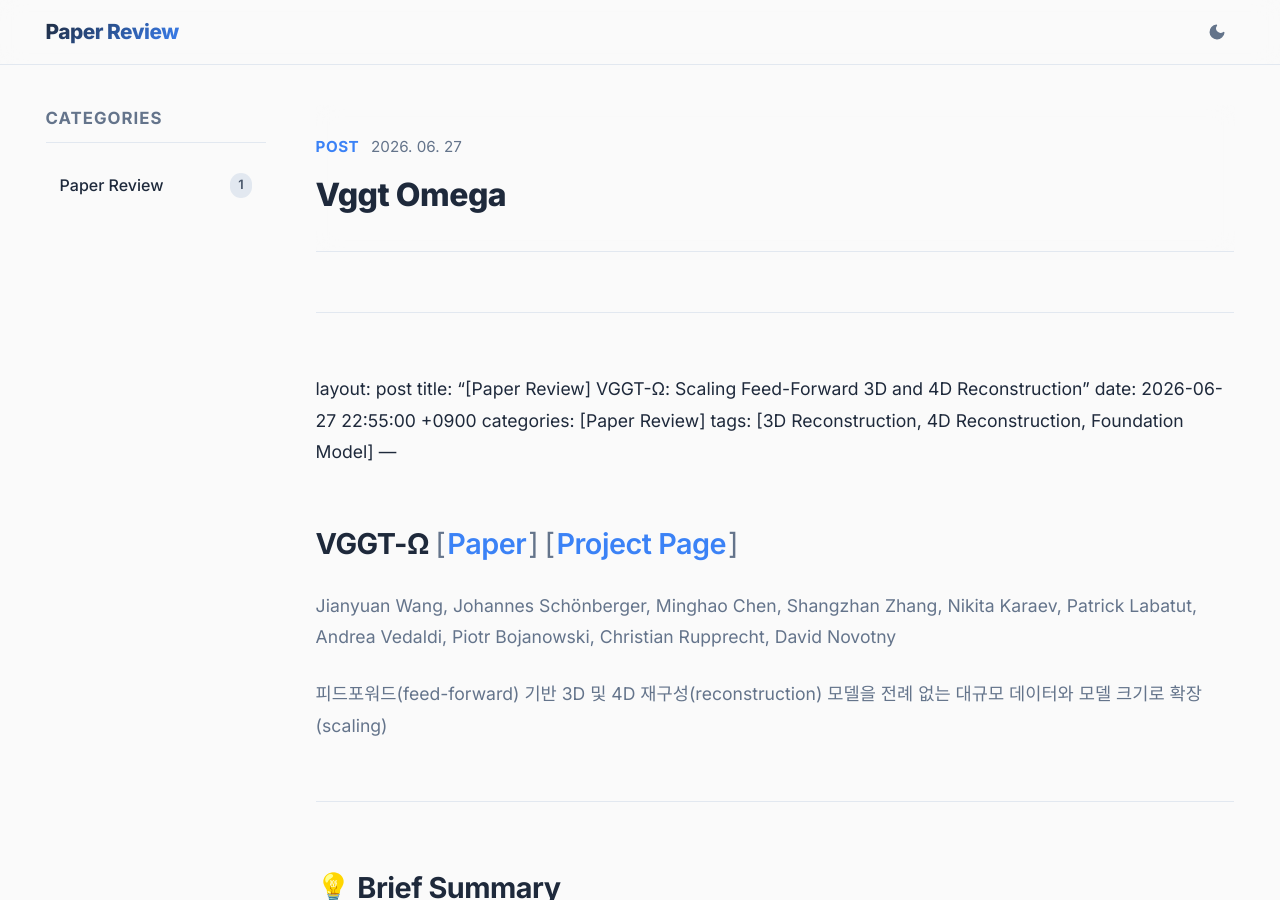
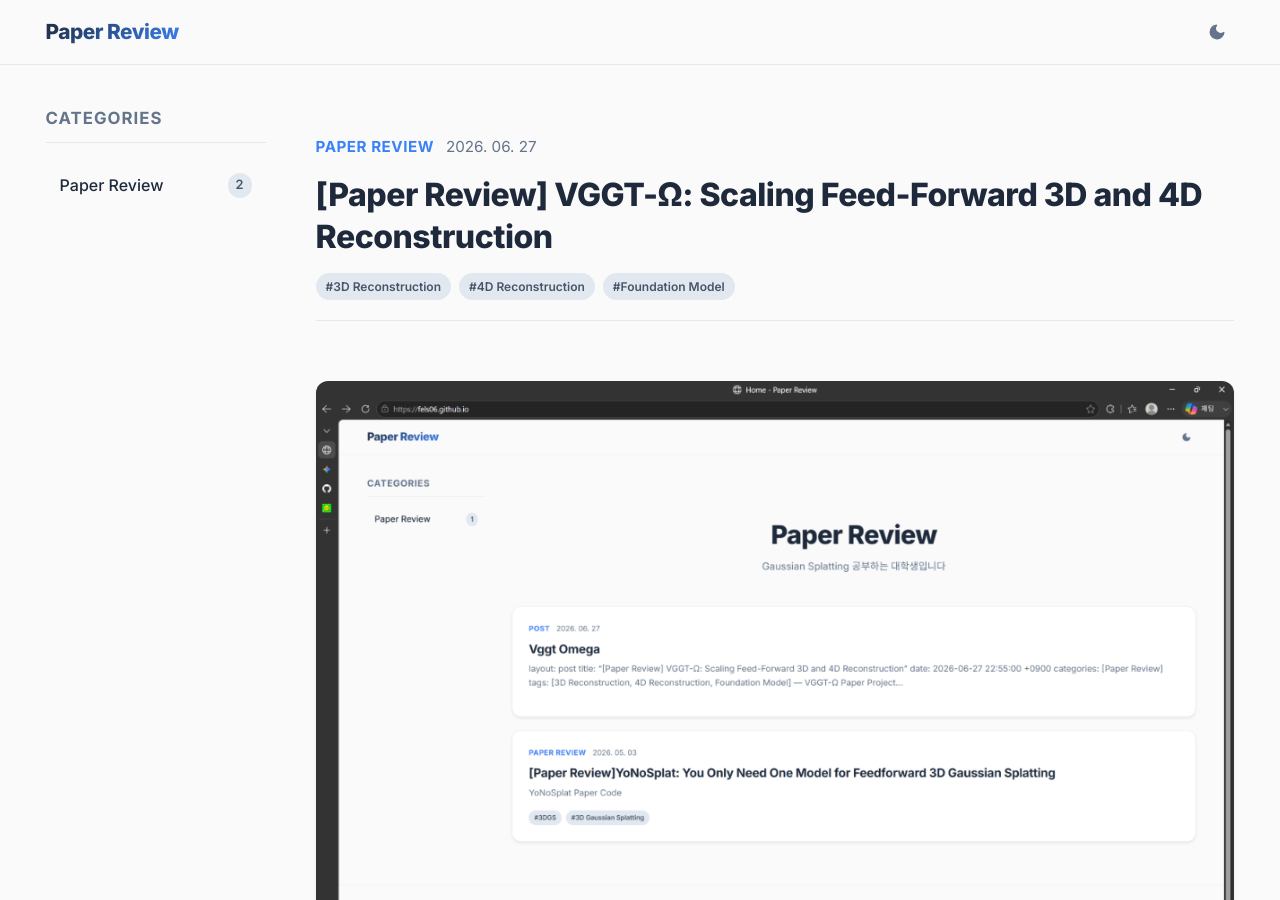
Before and after one commit to fels06/fels06.github.io, a Jekyll site: the page built from _posts/2026-06-27-VGGT-Omega.md, in a window 1280 px wide and 900 px high. Built offline with Jekyll 4.4.1, drawn with Linux system fonts in a browser that asks for light colours; our own code applies the rules of GitHub Pages for plain Markdown files.

Commit message:
Fix VGGT-Ω front matter and add teaser image

```diff
--- a/_posts/2026-06-27-VGGT-Omega.md
+++ b/_posts/2026-06-27-VGGT-Omega.md
@@ -1,4 +1,3 @@
-
 ---
 layout: post
 title: "[Paper Review] VGGT-Ω: Scaling Feed-Forward 3D and 4D Reconstruction"
@@ -6,6 +5,8 @@ date: 2026-06-27 22:55:00 +0900
 categories: [Paper Review]
 tags: [3D Reconstruction, 4D Reconstruction, Foundation Model]
 ---
+![VGGT-Ω](/assets/images/vggt-omega.png)
+
 ## VGGT-Ω [Paper](https://arxiv.org/abs/2605.15195) [Project Page](http://vggt-omega.github.io/)
 
 Jianyuan Wang, Johannes Schönberger, Minghao Chen, Shangzhan Zhang, Nikita Karaev, Patrick Labatut, Andrea Vedaldi, Piotr Bojanowski, Christian Rupprecht, David Novotny
```
Also changed, not shown: assets/images/vggt-omega.png (added).
